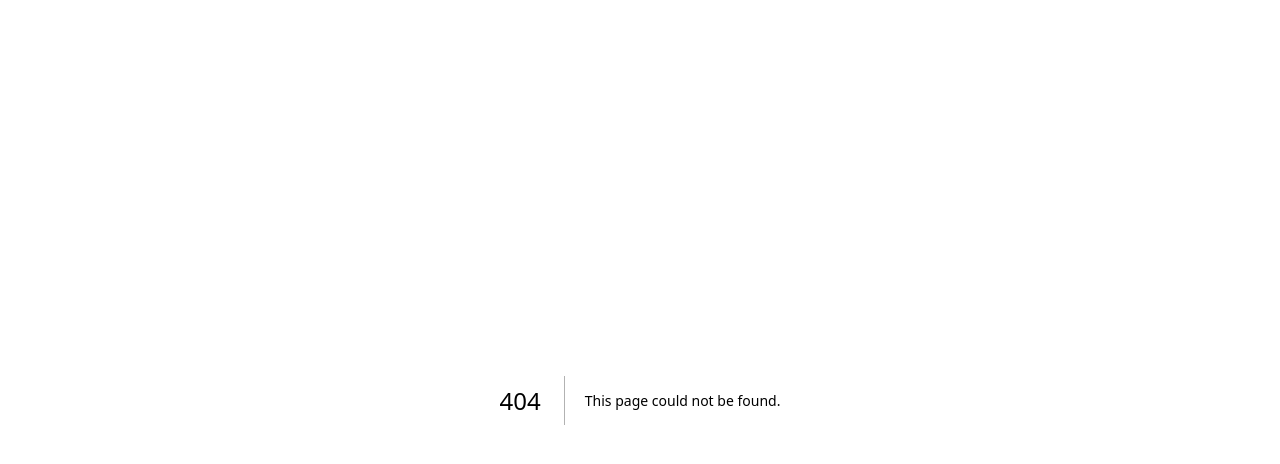
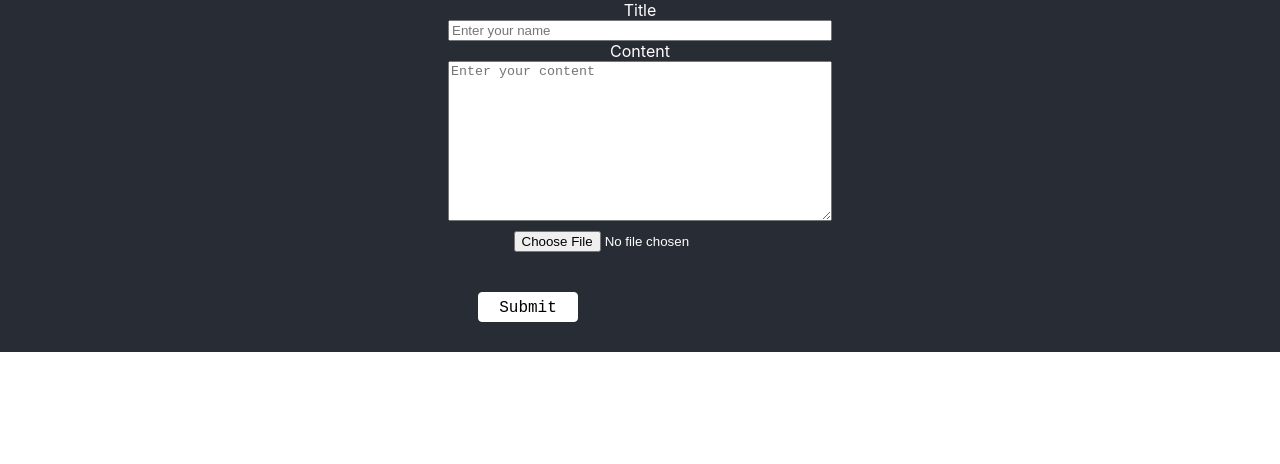
Before and after one commit to Bobo100/Homework-01To05-Next.js-Version, a Next.js app: page /homework03/modify-post/1 in a window 1280 px wide. Before the commit this address had no page. Shown: the top 464 px of the page. Built offline with nearby package versions, Linux system fonts and the light colour scheme.

Commit message:
完成作業3完整上傳

```diff
--- a/components/homework03/ModifyButton.tsx
+++ b/components/homework03/ModifyButton.tsx
@@ -3,6 +3,8 @@ import { useContext } from "react";
 import { PostContext } from "./PostContent";
 import { PostContent } from "./PostContent";
 import Link from "next/link";
+import style_homework03 from "../../styles/homework03.module.scss";
+
 const ModifyButton: React.FC<PostContent> = ({ id, title, content, image }) => {
 
     const { updatePost } = useContext(PostContext);
@@ -20,9 +22,8 @@ const ModifyButton: React.FC<PostContent> = ({ id, title, content, image }) => {
     };
 
     return (
-        // <NavLink to="/" className="post_btn" onClick={handleModify}>Submit</NavLink>
-        <Link href="/homework03">
-            <button className="post_btn" onClick={handleModify}>Submit</button>
+        <Link href="/homework03" className="background-init">
+            <button className={style_homework03.post_btn} onClick={handleModify}>Submit</button>
         </Link>
     )
 }
--- a/pages/_app.tsx
+++ b/pages/_app.tsx
@@ -1,9 +1,46 @@
+import { useEffect, useState } from 'react';
+import { PostContent, PostContext } from '../components/homework03/PostContent';
 import '../styles/global.scss';
 
 interface AppProps {
   Component: React.ComponentType;
   pageProps: any;
 }
+
+
+
 export default function App({ Component, pageProps }: AppProps) {
-  return <Component {...pageProps} />;
+  const [posts, setPosts] = useState<PostContent[]>([]);
+
+  useEffect(() => {
+    console.log("posts has been updated:", posts);
+  }, [posts]);
+
+  const handleSetPosts = (value: PostContent) => {
+    setPosts(prevPosts => [...prevPosts, value]);
+  };
+
+  // 刪掉最後一個 post
+  const handleRemoveLastPost = () => {
+    if (posts.length > 0) {
+      const updatedPosts = posts.slice(0, posts.length - 1);
+      setPosts(updatedPosts);
+    }
+  };
+
+  const updatePost = (id: string, updatedPost: PostContent) => {
+    const index = posts.findIndex(post => post.id === id);
+    if (index !== -1) {
+      const newPosts = [...posts];
+      newPosts[index] = updatedPost;
+      setPosts(newPosts);
+    }
+  }
+
+  return (
+    <PostContext.Provider value={{ posts, handleSetPosts, handleRemoveLastPost, updatePost }}>
+      <Component {...pageProps} />
+    </PostContext.Provider>
+
+  )
 }
--- /dev/null
+++ b/pages/homework03/modify-post/[postId].tsx
@@ -0,0 +1,70 @@
+// 修改內容頁面 要接收參數 (id) 透過id去取得該筆資料的資料
+import { useState, useEffect, useContext } from "react";
+
+import InputText from "../../../components/homework03/InputText";
+import LabelText from "../../../components/homework03/LabelText";
+
+import TextArea from "../../../components/homework03/TextArea";
+import InputFile from "../../../components/homework03/InputFile";
+import { PostContext } from "../../../components/homework03/PostContent";
+import ModifyButton from "../../../components/homework03/ModifyButton";
+import { useRouter } from "next/router";
+import style_homework03 from "../../../styles/homework03.module.scss";
+
+export const ModifyPost = () => {
+
+    // 接收參數
+    const router = useRouter();
+    const { postId } = router.query;
+
+    const { posts } = useContext(PostContext);
+    // 當posts的id跟參數id一樣時，就把該筆資料的資料取出來
+    const filteredPost = posts.find(post => post.id === postId);
+    console.log(filteredPost)
+
+    const [titleInputText, setTitleInputText] = useState('');
+    const handleInput = (value: string) => {
+        setTitleInputText(value);
+    };
+
+    const [contentTextArea, setContentTextArea] = useState('');
+    const handleTextArea = (value: string) => {
+        setContentTextArea(value);
+    };
+
+    const [imageData, setImageData] = useState("");
+    const handleFileChange = (value: string) => {
+        setImageData(value);
+    };
+
+    useEffect(() => {
+        if (filteredPost) { // 判斷 filteredPost 是否有值
+            setTitleInputText(filteredPost.title);
+            setContentTextArea(filteredPost.content)
+            setImageData(filteredPost.image)
+        }
+    }, [filteredPost]);
+
+
+    return (
+        <div className="App">
+            <div className={style_homework03.newpost}>
+                <LabelText label="title" text="Title" />
+                <InputText labelId="name" value={titleInputText} placeholderText="Enter your name" onChange={handleInput} />
+
+                <LabelText label="content" text="Content" />
+                <TextArea labelId="content" value={contentTextArea} placeholderText="Enter your content" onChange={handleTextArea} />
+
+                <div className={style_homework03.uploadImageContent}>
+                    {imageData && <img className={style_homework03.imagePreivew} src={imageData} alt="123" />}
+                    <InputFile labelId="image" placeholderText="Upload image" onChange={handleFileChange} />
+                </div>
+
+                {/* 這邊要有一個修改確認修改按鈕 */}
+                <ModifyButton id={postId as string} title={titleInputText} content={contentTextArea} image={imageData} />
+            </div>
+        </div>
+    )
+}
+
+export default ModifyPost;
--- a/pages/homework03/newPost.tsx
+++ b/pages/homework03/newPost.tsx
@@ -33,7 +33,7 @@ export const newPost = () => {
                 <LabelText label="content" text="Content" />
                 <TextArea labelId="content" value={contentTextArea} placeholderText="Enter your content" onChange={handleTextArea} />
 
-                <div className="uploadImageContent">
+                <div className={style_homework03.uploadImageContent}>
                     {imageData && <img className={style_homework03.imagePreivew} src={imageData} alt="123" />}
                     <InputFile labelId="image" placeholderText="Upload image" onChange={handleFileChange} />
                 </div>
--- a/styles/global.scss
+++ b/styles/global.scss
@@ -31,10 +31,10 @@ code {
     flex-direction: column;
 }
 
-img {
-    max-width: 100%;
-    display: block;
-}
+// img {
+//     max-width: 100%;
+//     display: block;
+// }
 
 a {
     text-decoration: none;
@@ -75,3 +75,15 @@ a {
 .background-init {
     background-color: initial;
 }
+
+.App {
+    position: relative;
+    background-color: #282c34;
+    display: flex;
+    justify-content: center;
+    flex-direction: column;
+    align-items: center;
+    font-size: 2vmin;
+    color: white;
+    text-align: center;
+}
```
Also changed, not shown: components/homework03/SubmitButton.tsx (+0 -17 lines), pages/homework03.tsx (+7 -37 lines), pages/homework03/ModifyPost.tsx (deleted, +0 -70 lines), 1 other file (tests, documents, lock files or other folders).
